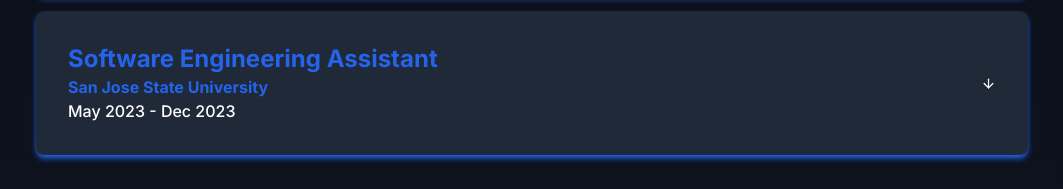
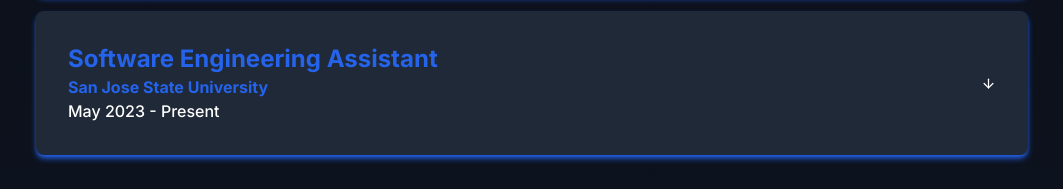
Before and after one commit to gowtham-chandrasekaran/portfolio-website, a React (Create React App) app: page / in a window 1280 px wide. Shown: the part 3901-4090 px from the top of the page, without its empty margins (108-1171 px from the left). Built offline with nearby package versions, Linux system fonts and the light colour scheme.

Commit message:
Experience update

```diff
--- a/src/components/Experience.jsx
+++ b/src/components/Experience.jsx
@@ -108,7 +108,7 @@
                 value="2"
                 trigger="Software Engineering Assistant"
                 subText="San Jose State University"
-                dateText="May 2023 - Dec 2023"
+                dateText="May 2023 - Present"
               >
                 <div className="mb-8">
                   <h2 className="text-xl font-bold mb-4">
```
